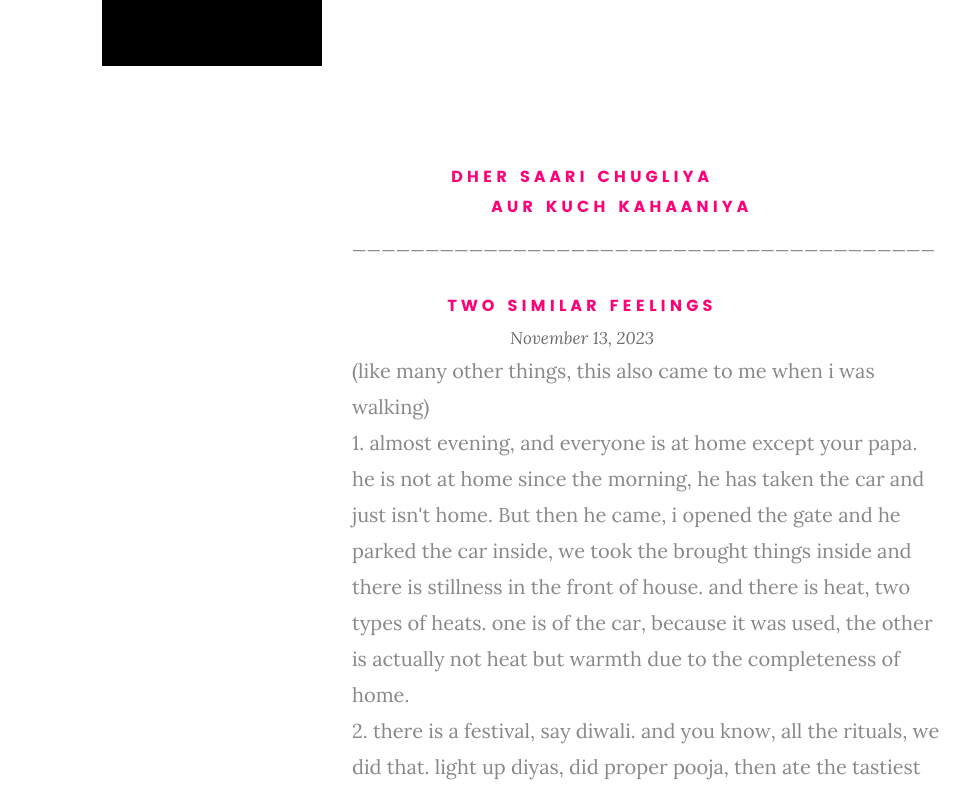
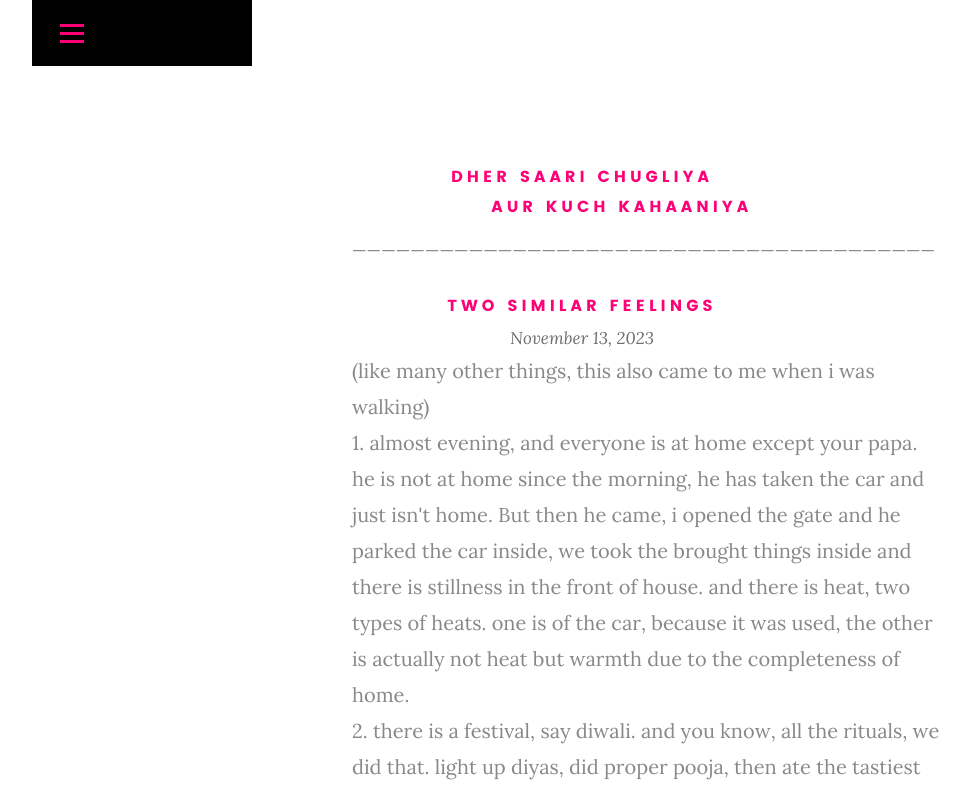
Before and after one commit to kaoshik/kaoshik.github.io, a plain HTML site: page home.html in a window 1280 px wide. Shown: the top 792 px of the page, without its empty margins (58-1027 px from the left). Drawn offline with Linux system fonts and the light colour scheme.

Commit message:
Update home.html

```diff
--- a/home.html
+++ b/home.html
@@ -18,12 +18,12 @@
 	<!-- header
    ================================================== -->
    <header>
-	<div class="row">
+	<!-- <div class="row"> -->
 
 		<div class="top-bar">
-			<!--<a class="menu-toggle" href="#"><span>Menu</span></a>
+			<a class="menu-toggle" href="#"><span>Menu</span></a>
 
-			 <div class="logo">
+			 <!--<div class="logo">
 			  <a href="index.html">K</a>
 		   </div>		       -->
 
@@ -38,7 +38,7 @@
 			 </nav>
 		</div> <!-- /top-bar -->
 
-	</div> <!-- /row -->
+	<!-- </div> /row 		 -->
 </header> <!-- /header -->
 
    <section id="about">
```
